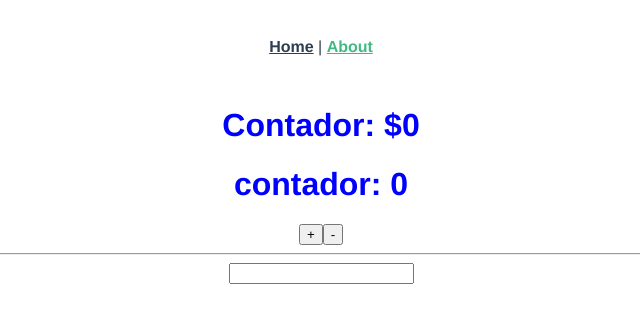
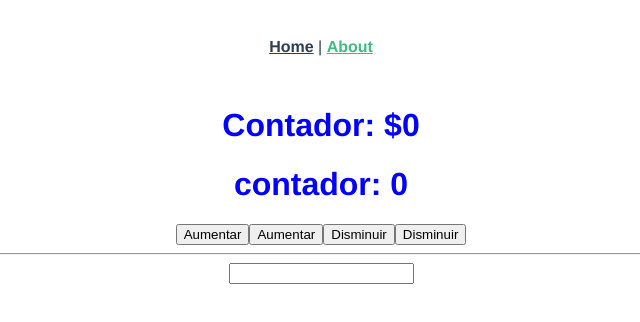
Before and after one commit to KarenCCEO/compositionAPI, a Vue app: page /about in a window 1280 px wide. Shown: the top 322 px of the page, without its empty margins (319-959 px from the left). Built offline with nearby package versions, Linux system fonts and the light colour scheme.

Commit message:
Usando emit para comunicar un hijo y un padre

```diff
--- /dev/null
+++ b/src/components/BtnC.vue
@@ -0,0 +1,22 @@
+
+<template>
+<!--Boton cusando emit directamente -->
+<button @click="$emit('accion')">{{textoBoton}}</button>
+<!--Boton con setup -->
+  <button @click="accionHijo">{{textoBoton}}</button>
+</template>
+
+<script>
+export default {
+    props:['textoBoton'],
+    //siempre agregar el props y context
+    setup(props, context){
+        const accionHijo = () =>{
+            context.emit('accion')
+
+        }
+        return{accionHijo}
+    }
+
+}
+</script>
--- a/src/views/AboutView.vue
+++ b/src/views/AboutView.vue
@@ -5,8 +5,10 @@
     <!--Paso 5: llamar a los props en el componente titulo.vue-->
     <Titulo :contador="contador" :color="color"/>
     <h1 :style="{'color': color }">contador: {{contador}}</h1>
-    <button @click="aumentar">+</button>
-    <button @click="disminuir">-</button>
+    <!--<button @click="aumentar">+</button>-->
+    <!--<button @click="disminuir">-</button>-->
+    <BtnC :textoBoton="'Aumentar'" @accion="aumentar"></BtnC>
+    <BtnC :textoBoton="'Disminuir'" @accion="disminuir"></BtnC>
     <hr>
     <input type="text" v-model="texto">
     <p>{{texto}}</p>
@@ -17,12 +19,13 @@
 import { computed } from '@vue/runtime-core';
 //paso 1: importar el componente
 import Titulo from '@/components/Titulo.vue';
+import BtnC from '@/components/BtnC.vue';
 export default {
   //paso 2: crear el componente
   components:{
-    Titulo
-
-  },
+    Titulo,
+    BtnC
+},
 
   setup(){
     const contador = ref(0);
```
